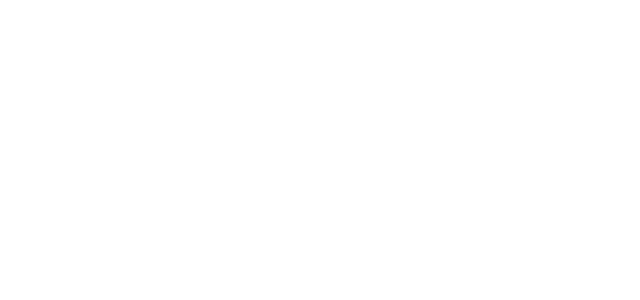
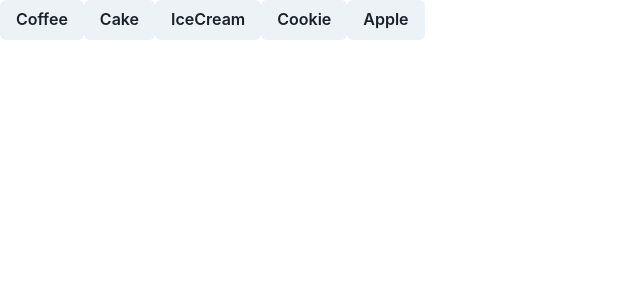
Before and after one commit to smil98/react20231031, a React (Create React App) app: page / in a window 1280 px wide. Shown: the top 300 px of the page, without its empty margins (0-640 px from the left). Built offline with nearby package versions, Linux system fonts and the light colour scheme.

Commit message:
If array is used as state, to change it must create a copy of it (practice)

```diff
--- a/src/App.js
+++ b/src/App.js
@@ -1,7 +1,33 @@
-import { Box } from "@chakra-ui/react";
+import { Box, Button, List, ListItem, OrderedList } from "@chakra-ui/react";
+import { useState } from "react";
 
 function App() {
-  return <></>;
+  const [items, setItems] = useState([]);
+
+  function handleButtonClick(item) {
+    console.log(item);
+    const newItems = [...items];
+    newItems.push(item);
+    setItems(newItems);
+  }
+
+  return (
+    <>
+      <Button onClick={() => handleButtonClick("coffee")}>Coffee</Button>
+      <Button onClick={() => handleButtonClick("cake")}>Cake</Button>
+      <Button onClick={() => handleButtonClick("iceCream")}>IceCream</Button>
+      <Button onClick={() => handleButtonClick("cookie")}>Cookie</Button>
+      <Button onClick={() => handleButtonClick("apple")}>Apple</Button>
+
+      <Box>
+        <OrderedList>
+          {items.map((item, index) => (
+            <ListItem key={index}>{item}</ListItem>
+          ))}
+        </OrderedList>
+      </Box>
+    </>
+  );
 }
 
 export default App;
```
